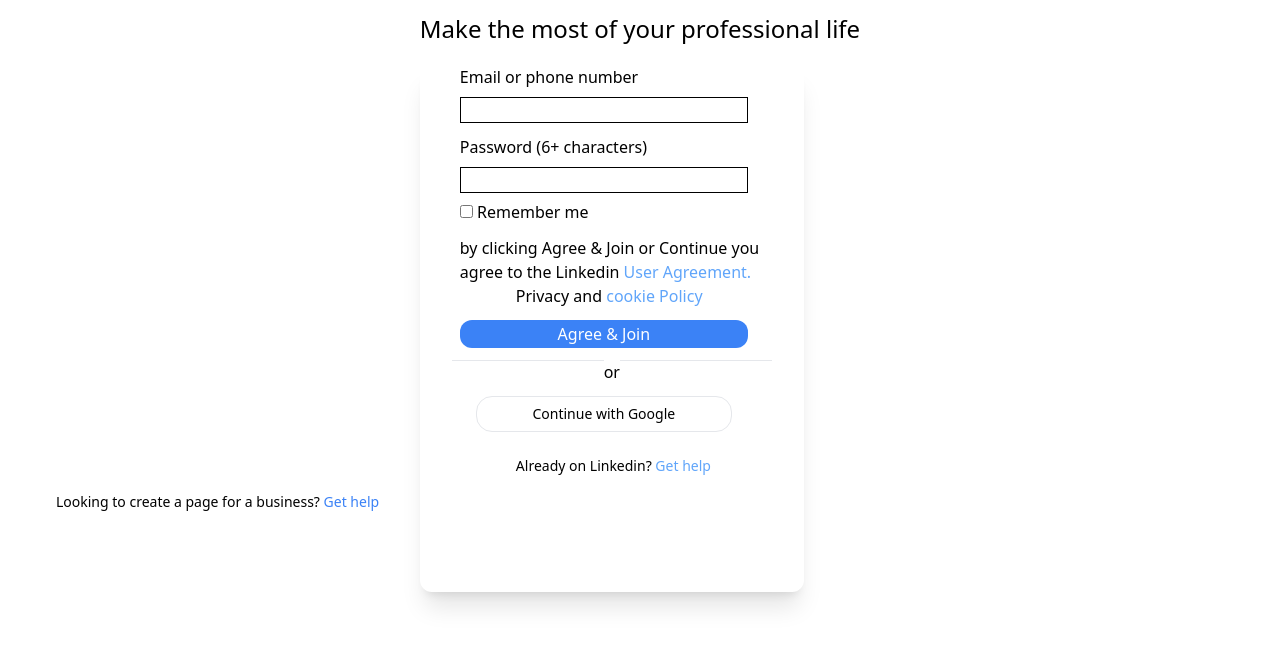
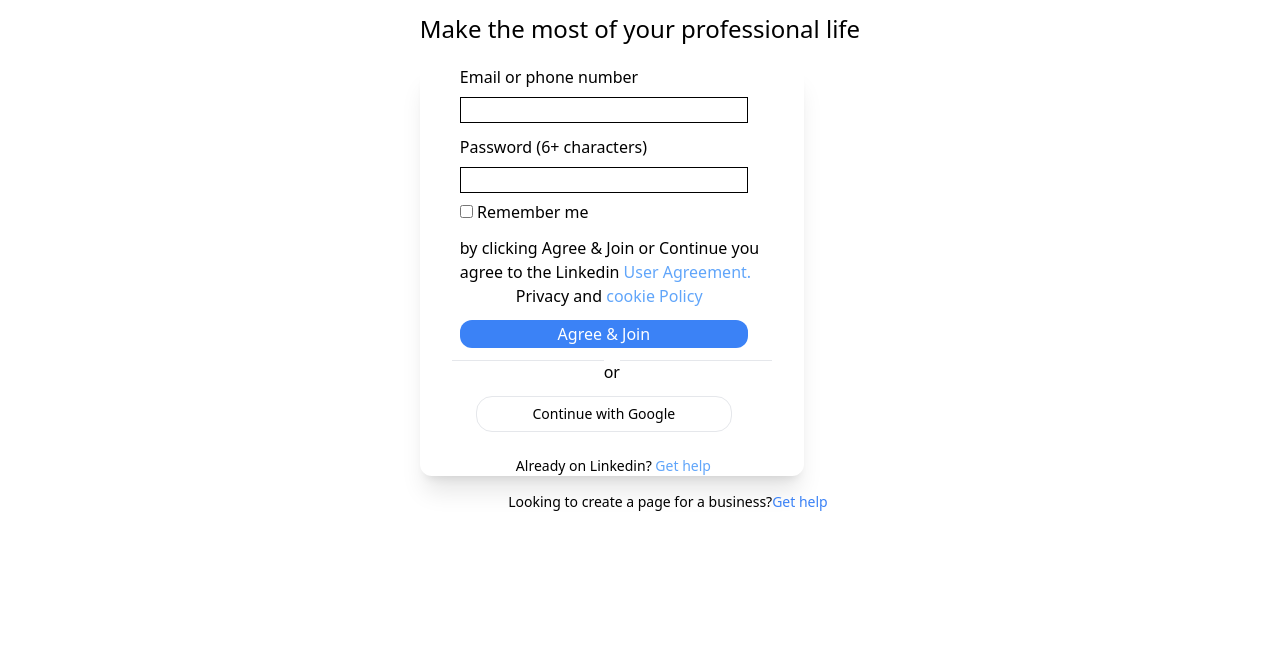
Before and after one commit to Vasimkhan76/digital-computing-tasks, a plain HTML site: page linkedin.html in a window 1280 px wide. Shown: the part 155-800 px from the top of the page. Drawn offline with nearby package versions, Linux system fonts and the light colour scheme.

Commit message:
Update linkedin.html

```diff
--- a/linkedin.html
+++ b/linkedin.html
@@ -28,7 +28,7 @@
         <div class="text-2xl mt-4 mb-5">
             Make the most of your professional life</div>
 
-        <div class=" w-96 h-full rounded-xl shadow shadow-xl  mb-4">
+        <div class=" w-96  rounded-xl shadow shadow-xl  mb-4">
             <h1 class="ml-10 mt-4"> Email or phone number <br>
                 <input type="text" class="border border-black w-72 mt-2">
             </h1>
@@ -65,7 +65,7 @@
     </div>
 </div>
         </div>
-        <h1 class="text-sm ml-14">Looking to create a page for a business? <k class="text-blue-500"> Get help</k></h1>
+        <h1 class="text-sm ml-14 flex justify-center item-center">Looking to create a page for a business? <k class="text-blue-500"> Get help</k></h1>
     </div>
 </body>
 
```
